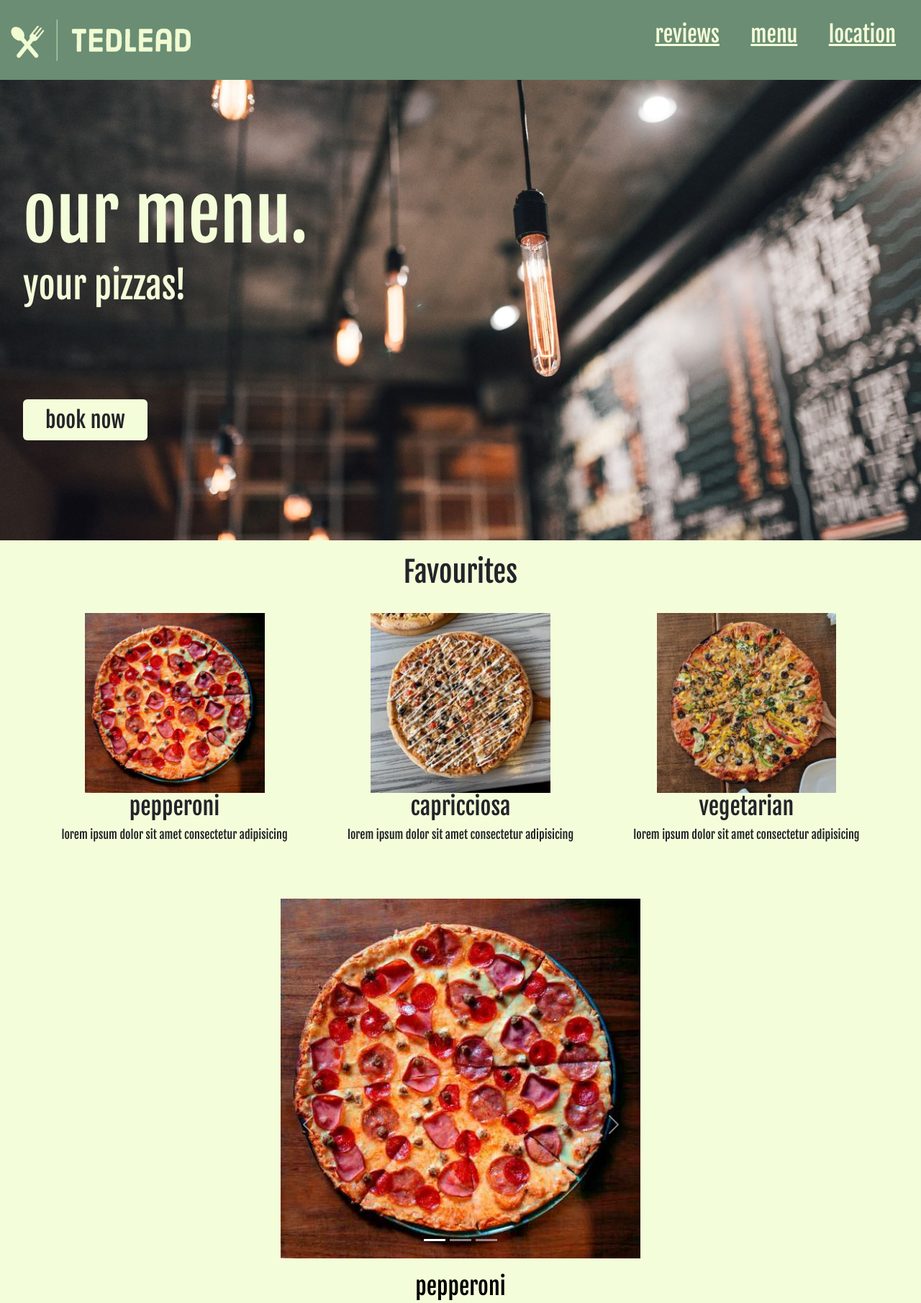
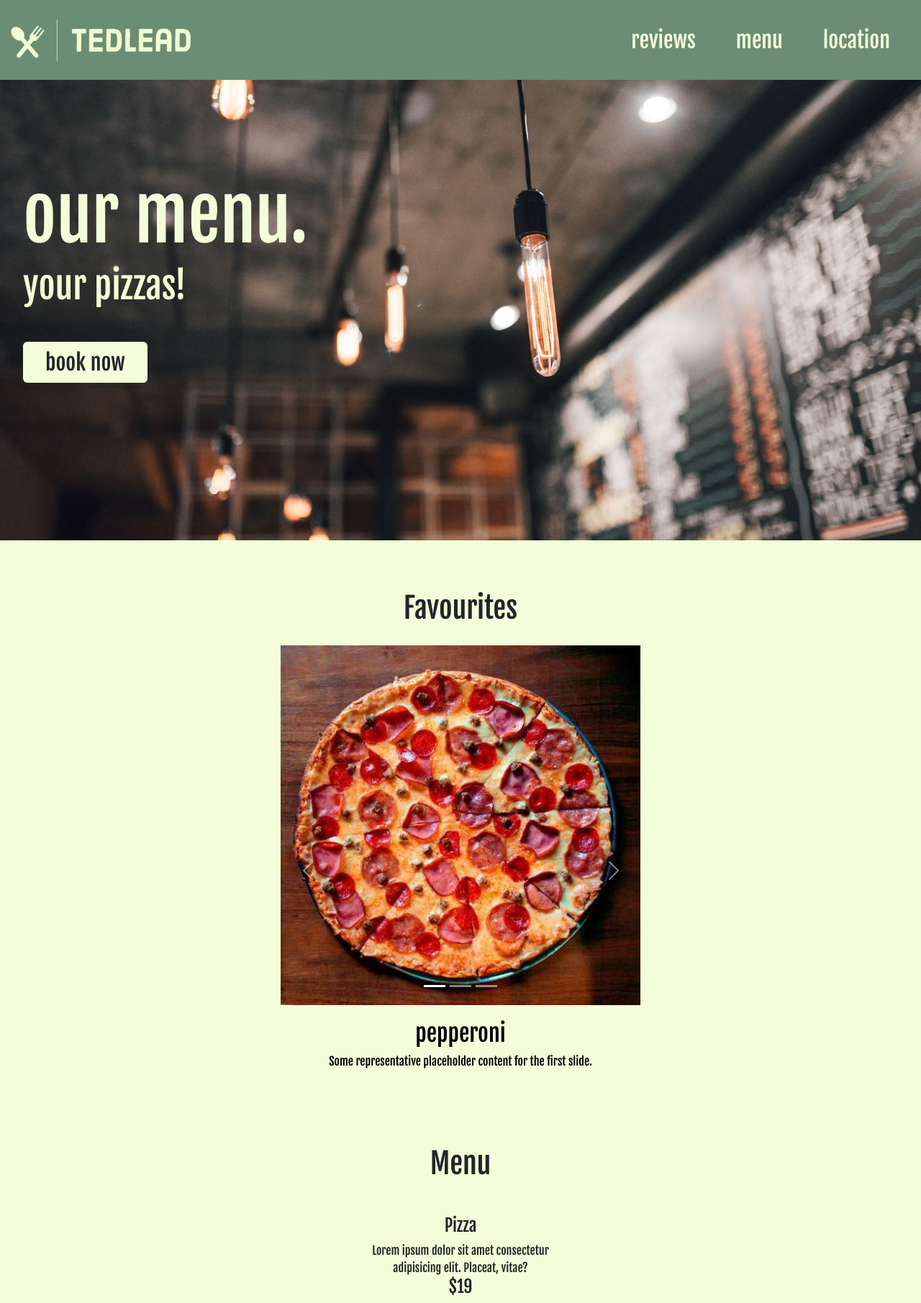
Before and after one commit to fsimizu/PreEntrega2-Simizu, a plain HTML site: page pages/menu.html in a window 1280 px wide. Shown: the top 1811 px of the page at 72% size. Drawn offline with nearby package versions, Linux system fonts and the light colour scheme.

Commit message:
replicado el header en todas las paginas

```diff
--- a/estilos/style.css
+++ b/estilos/style.css
@@ -55,6 +55,7 @@ Red (#f75077)
 
 a, a:visited {
     color: inherit !important;
+    text-decoration: none;
 }
 
 a:hover{
@@ -67,6 +68,9 @@ a:hover{
 
 #navbarNav {
     justify-content: flex-end;
+}
+.header__grid{
+    grid-area: header;
 }
 /*header END*/
 
@@ -124,7 +128,7 @@ a:hover{
 
 .hero__text-btn {
     position: relative;
-    top: 15vh;
+    top: 5vh;
 }
 
 .animation-delay-heading{
@@ -334,9 +338,20 @@ input {
     height: 250px;
 }
 
+.favoritos__fondo {
+    background-color: var(--blanco);
+    padding: 50px;
+}
+
 .menu {
     width: 100vw;
     background-color: var(--blanco);
+    text-align: center;
+}
+.menu__header{
+    font-weight:400;
+    font-size: 40px;
+    padding: 20px;
 }
 .menu__item{
     width: 300px;
@@ -350,10 +365,7 @@ input {
     max-width: 500px;
 
 }
-.favoritos__fondo {
-    background-color: var(--blanco);
-    padding: 50px;
-}
+
 .carousel-indicators {
     bottom: 20%;
 }
--- a/pages/booknow.html
+++ b/pages/booknow.html
@@ -13,6 +13,8 @@
     <!--Animate on scroll-->
     <link href="https://unpkg.com/aos@2.3.1/dist/aos.css" rel="stylesheet">
     <script src="https://unpkg.com/aos@2.3.1/dist/aos.js"></script>
+    <!--Bootstrap-->
+    <link href="https://cdn.jsdelivr.net/npm/bootstrap@5.2.2/dist/css/bootstrap.min.css" rel="stylesheet" integrity="sha384-Zenh87qX5JnK2Jl0vWa8Ck2rdkQ2Bzep5IDxbcnCeuOxjzrPF/et3URy9Bv1WTRi" crossorigin="anonymous">
     <!--Social media icons-->
     <link rel="stylesheet" href="https://cdnjs.cloudflare.com/ajax/libs/font-awesome/4.7.0/css/font-awesome.min.css">
     <link rel="stylesheet" href="../estilos/style.css">
@@ -20,17 +22,30 @@
 <body>
 
     <div class="grid__book-now">
-        <header class="header">
-            <a href="../index.html" class="header__logo ">
-                <img src="../images/TedLead-logo3.png" class="header__logo-img" alt="Logo">
-            </a>
-
-            <nav class="header__nav">
-                <ul class="header__list">
-                    <li class="header__item"><a class="header__anchor" href="../pages/reviews.html">reviews</a></li>
-                    <li class="header__item"><a class="header__anchor" href="../pages/menu.html">menu</a></li>
-                    <li class="header__item"><a class="header__anchor" href="../pages/location.html">location</a></li>
-                </ul>
+        <!--Header-->
+        <header class="header__grid">
+            <nav class="navbar navbar-expand-lg">
+                <div class="container-fluid header__nuevo">
+                    <a class="navbar-brand" href="../index.html">
+                        <img src="../images/TedLead-logo3.png" class="header__logo-img" alt="Logo">
+                    </a>
+                    <button class="navbar-toggler" type="button" data-bs-toggle="collapse" data-bs-target="#navbarNav" aria-controls="navbarNav" aria-expanded="false" aria-label="Toggle navigation">
+                      <span class="navbar-toggler-icon"></span>
+                    </button>
+                    <div class="collapse navbar-collapse" id="navbarNav">
+                      <ul class="navbar-nav header__list">
+                        <li class="nav-item header__item">
+                          <a class="nav-link" href="reviews.html">reviews</a>
+                        </li>
+                        <li class="nav-item header__item">
+                          <a class="nav-link" href="menu.html">menu</a>
+                        </li>
+                        <li class="nav-item header__item">
+                          <a class="nav-link" href="location.html">location</a>
+                        </li>
+                      </ul>
+                    </div>
+                </div>
             </nav>
         </header>
 
@@ -101,6 +116,9 @@
         </footer>
     </div>
 
+    <!--Bootstrap-->
+    <script src="https://cdn.jsdelivr.net/npm/bootstrap@5.2.2/dist/js/bootstrap.bundle.min.js" integrity="sha384-OERcA2EqjJCMA+/3y+gxIOqMEjwtxJY7qPCqsdltbNJuaOe923+mo//f6V8Qbsw3" crossorigin="anonymous">
+    </script>
     <!--Animate on scroll-->
     <script>
         AOS.init();
--- a/pages/menu.html
+++ b/pages/menu.html
@@ -20,22 +20,34 @@
         <link rel="stylesheet" href="../estilos/style.css">
     </head>
     <body>
-        <header class="header">
-            <a href="../index.html" class="header__logo">
-                <img src="../images/TedLead-logo3.png" class="header__logo-img" alt="Logo">
-            </a>
-
-            <nav class="header__nav">
-                <ul class="header__list">
-                    <li class="header__item"><a class="header__anchor" href="../pages/reviews.html">reviews</a></li>
-                    <li class="header__item"><a class="header__anchor" href="#">menu</a></li>
-                    <li class="header__item"><a class="header__anchor" href="../pages/location.html">location</a></li>
-                </ul>
+        <!--Header-->
+        <header>
+            <nav class="navbar navbar-expand-lg">
+                <div class="container-fluid header__nuevo">
+                    <a class="navbar-brand" href="../index.html">
+                        <img src="../images/TedLead-logo3.png" class="header__logo-img" alt="Logo">
+                    </a>
+                  <button class="navbar-toggler" type="button" data-bs-toggle="collapse" data-bs-target="#navbarNav" aria-controls="navbarNav" aria-expanded="false" aria-label="Toggle navigation">
+                    <span class="navbar-toggler-icon"></span>
+                  </button>
+                  <div class="collapse navbar-collapse" id="navbarNav">
+                    <ul class="navbar-nav header__list">
+                      <li class="nav-item header__item">
+                        <a class="nav-link" href="reviews.html">reviews</a>
+                      </li>
+                      <li class="nav-item header__item">
+                        <a class="nav-link" href="#">menu</a>
+                      </li>
+                      <li class="nav-item header__item">
+                        <a class="nav-link" href="location.html">location</a>
+                      </li>
+                    </ul>
+                  </div>
+                </div>
             </nav>
         </header>
 
-
-            <!--Pantalla bienvenida-->
+        <!--Pantalla bienvenida-->
         <section class="hero menu-main">
             <div class="hero__text">
                 <h1 class="hero__text-heading animation-delay-heading" data-aos="fade-up">our menu.</h1>
@@ -48,6 +60,7 @@
 
 
         <!--Infocards FAVORITOS-->
+        <!--
         <section class="favoritos">
             <h1 class="favoritos__header">Favourites</h1>
             <div class="favoritos__infocard">
@@ -65,9 +78,11 @@
                 <h2 class="favoritos__name">vegetarian</h2>
                 <p class="favoritos__description">lorem ipsum dolor sit amet consectetur adipisicing</p>
             </div>
+        -->
 
         <!--Bootstrap FAVORITOS-->
-        <div class="favoritos__fondo">
+        <div class="favoritos favoritos__fondo">
+            <h1 class="favoritos__header">Favourites</h1>
             <div id="carouselExampleCaptions" class="carousel slide" data-bs-ride="false">
                 <div class="carousel-indicators">
                   <button type="button" data-bs-target="#carouselExampleCaptions" data-bs-slide-to="0" class="active" aria-current="true" aria-label="Slide 1"></button>
@@ -111,6 +126,7 @@
         </section>
 
         <section class="menu">
+            <h1 class="menu__header">Menu</h1>
             <div class="menu__item">
                 <div>
                     <h4>Pizza</h4>
@@ -195,6 +211,7 @@
     <!--Bootstrap-->
     <script src="https://cdn.jsdelivr.net/npm/bootstrap@5.2.2/dist/js/bootstrap.bundle.min.js" integrity="sha384-OERcA2EqjJCMA+/3y+gxIOqMEjwtxJY7qPCqsdltbNJuaOe923+mo//f6V8Qbsw3" crossorigin="anonymous">
     </script>
+    <!--Animate on scroll-->
     <script>
         AOS.init();
     </script>
```
Also changed, not shown: index.html (+1 -5 lines), pages/location.html (+31 -10 lines), pages/reviews.html (+25 -13 lines).
